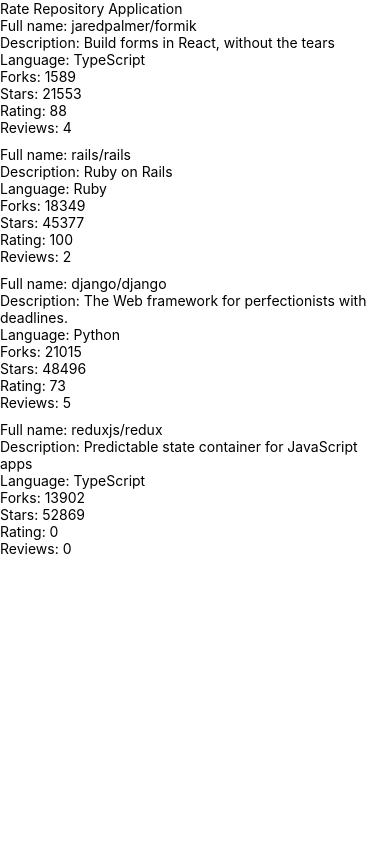
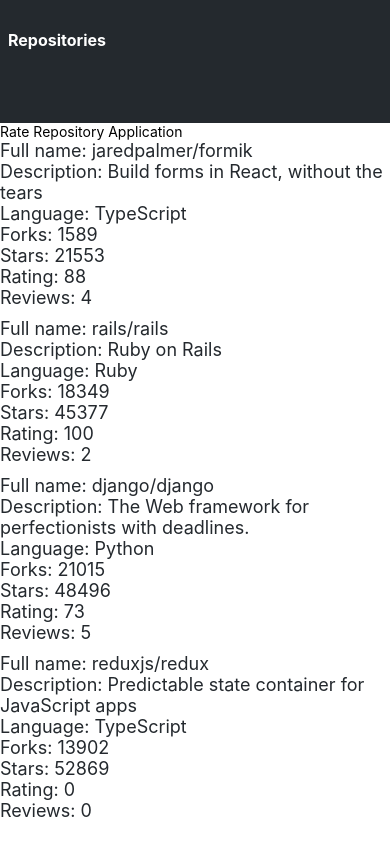
Before and after one commit to nikomn/rate-repository-app, a React Native app: screen / in a window 390 px wide. Built offline with nearby package versions, Linux system fonts and the light colour scheme.

Commit message:
Exercise 10.4: the app bar

```diff
--- /dev/null
+++ b/src/components/AppBar.jsx
@@ -0,0 +1,25 @@
+import { View, StyleSheet } from 'react-native';
+import Constants from 'expo-constants';
+import AppBarTab from './AppBarTab';
+import theme from './theme';
+
+const styles = StyleSheet.create({
+  container: {
+    paddingTop: Constants.statusBarHeight,
+    display: 'flex',
+    flexGrow: 1,
+    backgroundColor: theme.appBar.backgroundColor,
+    height: 100,
+    justifyContent: 'flex-start',
+    flexDirection: 'row'
+  },
+});
+
+const AppBar = () => {
+  return <View style={styles.container}>
+    <AppBarTab title='Repositories' />
+    {/* <AppBarTab title='Users' /> */}
+    </View>;
+};
+
+export default AppBar;
--- /dev/null
+++ b/src/components/AppBarTab.jsx
@@ -0,0 +1,24 @@
+import { StyleSheet, Pressable, Alert } from 'react-native';
+import Text from './Text';
+import theme from './theme';
+
+const styles = StyleSheet.create({
+    appBarTab: {
+      flexGrow: 0,
+      color: 'white',
+      fontWeight: theme.fontWeights.bold,
+    //   padding: 8,
+      paddingTop: 30,
+      paddingLeft: 8
+    },
+  });
+
+const AppBarTab = ({ title }) => {
+    return (
+        <Pressable onPress={() => Alert.alert('Press!')}>
+            <Text style={styles.appBarTab}>{title}</Text>
+        </Pressable>
+    )
+}
+
+export default AppBarTab;
--- a/src/components/Main.jsx
+++ b/src/components/Main.jsx
@@ -1,18 +1,37 @@
-import Constants from 'expo-constants';
+// import Constants from 'expo-constants';
 import { Text, StyleSheet, View } from 'react-native';
+import AppBar from './AppBar';
 import RepositoryList from './RepositoryList';
+
+// import theme from './theme';
 
 const styles = StyleSheet.create({
   container: {
-    marginTop: Constants.statusBarHeight,
+    // marginTop: Constants.statusBarHeight,
     flexGrow: 1,
     flexShrink: 1,
   },
 });
 
+// const FlexboxExample = () => {
+//     return (
+//       <View style={theme.flexContainer}>
+//         <View style={theme.flexItemA}>
+//           <Text>Flex item A</Text>
+//         </View>
+//         <View style={theme.flexItemB}>
+//           <Text>Flex item B</Text>
+//         </View>
+//       </View>
+//     );
+//   };
+
+
 const Main = () => {
   return (
     <View style={styles.container}>
+      <AppBar />
+      {/* <FlexboxExample /> */}
       <Text>Rate Repository Application</Text>
       <RepositoryList />
     </View>
--- a/src/components/RepositoryItem.jsx
+++ b/src/components/RepositoryItem.jsx
@@ -1,14 +1,22 @@
-import { Text, View } from 'react-native';
+import { View } from 'react-native';
+import Text from './Text';
+
+// const styles = StyleSheet.create({
+//     text: {
+//       color: 'black',
+//       fontSize: 20,
+//     },
+//   });
 
 const RepositoryItem = ({ item }) => (
     <View>
-        <Text>Full name: {item.fullName}</Text>
-        <Text>Description: {item.description}</Text>
-        <Text>Language: {item.language}</Text>
-        <Text>Forks: {item.forksCount}</Text>
-        <Text>Stars: {item.stargazersCount}</Text>
-        <Text>Rating: {item.ratingAverage}</Text>
-        <Text>Reviews: {item.reviewCount}</Text>
+        <Text fontSize="subheading">Full name: {item.fullName}</Text>
+        <Text fontSize="subheading">Description: {item.description}</Text>
+        <Text fontSize="subheading">Language: {item.language}</Text>
+        <Text fontSize="subheading">Forks: {item.forksCount}</Text>
+        <Text fontSize="subheading">Stars: {item.stargazersCount}</Text>
+        <Text fontSize="subheading">Rating: {item.ratingAverage}</Text>
+        <Text fontSize="subheading">Reviews: {item.reviewCount}</Text>
     </View>
   );
 
--- /dev/null
+++ b/src/components/Text.jsx
@@ -0,0 +1,39 @@
+import { Text as NativeText, StyleSheet } from 'react-native';
+
+import theme from './theme';
+
+const styles = StyleSheet.create({
+  text: {
+    color: theme.colors.textPrimary,
+    fontSize: theme.fontSizes.body,
+    fontFamily: theme.fonts.main,
+    fontWeight: theme.fontWeights.normal,
+  },
+  colorTextSecondary: {
+    color: theme.colors.textSecondary,
+  },
+  colorPrimary: {
+    color: theme.colors.primary,
+  },
+  fontSizeSubheading: {
+    fontSize: theme.fontSizes.subheading,
+  },
+  fontWeightBold: {
+    fontWeight: theme.fontWeights.bold,
+  },
+});
+
+const Text = ({ color, fontSize, fontWeight, style, ...props }) => {
+  const textStyle = [
+    styles.text,
+    color === 'textSecondary' && styles.colorTextSecondary,
+    color === 'primary' && styles.colorPrimary,
+    fontSize === 'subheading' && styles.fontSizeSubheading,
+    fontWeight === 'bold' && styles.fontWeightBold,
+    style,
+  ];
+
+  return <NativeText style={textStyle} {...props} />;
+};
+
+export default Text;
--- /dev/null
+++ b/src/components/theme.js
@@ -0,0 +1,34 @@
+const theme = {
+    colors: {
+      textPrimary: '#24292e',
+      textSecondary: '#586069',
+      primary: '#0366d6',
+    },
+    fontSizes: {
+      body: 16,
+      subheading: 18,
+    },
+    fonts: {
+      main: 'System',
+    },
+    fontWeights: {
+      normal: '400',
+      bold: '700',
+    },
+    flexContainer: {
+      flexDirection: 'row',
+    },
+    flexItemA: {
+      flexGrow: 0,
+      backgroundColor: 'green',
+    },
+    flexItemB: {
+      flexGrow: 1,
+      backgroundColor: 'blue',
+    },
+    appBar: {
+      backgroundColor: '#24292e',
+    },
+  };
+
+  export default theme;
```
